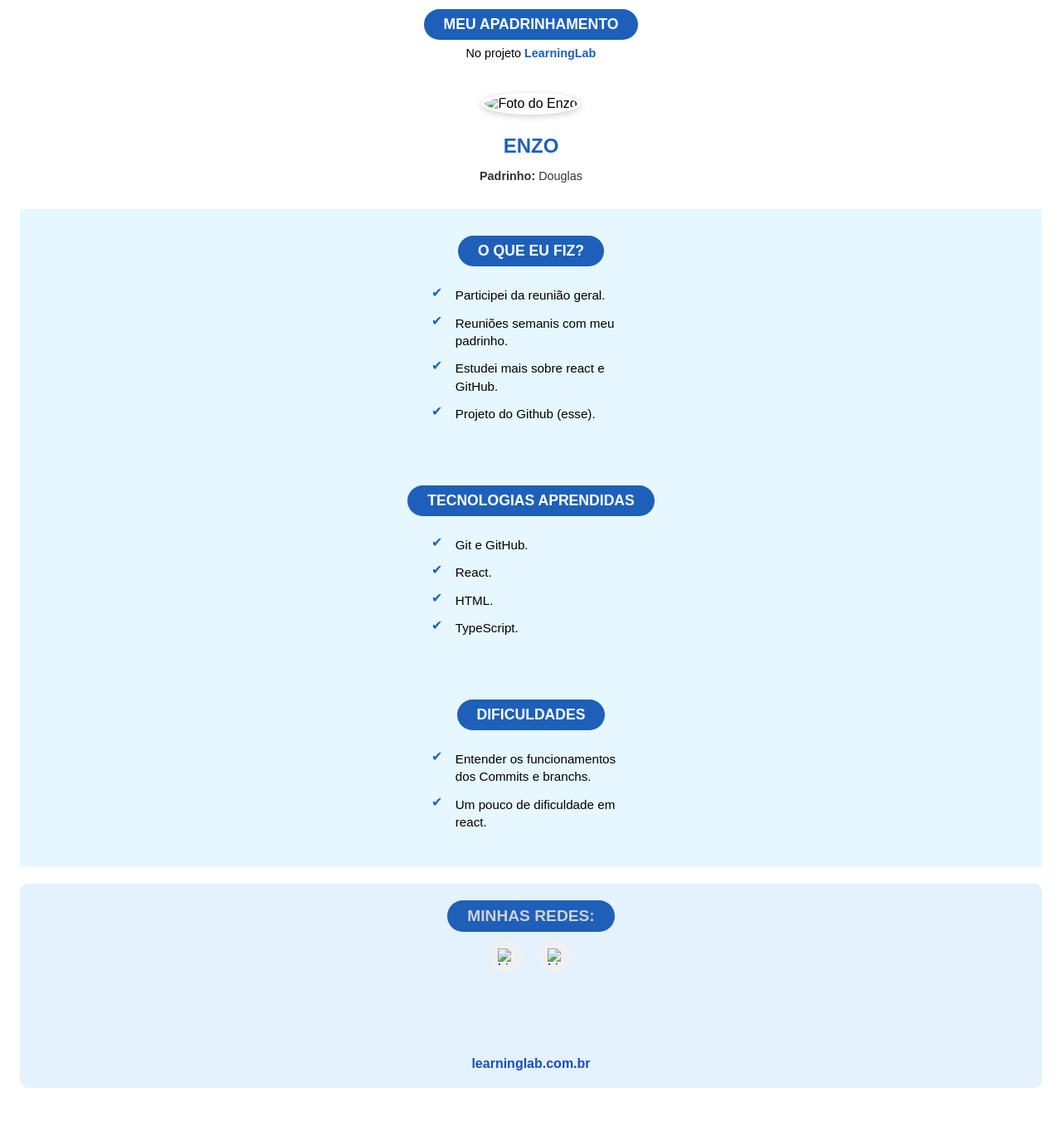
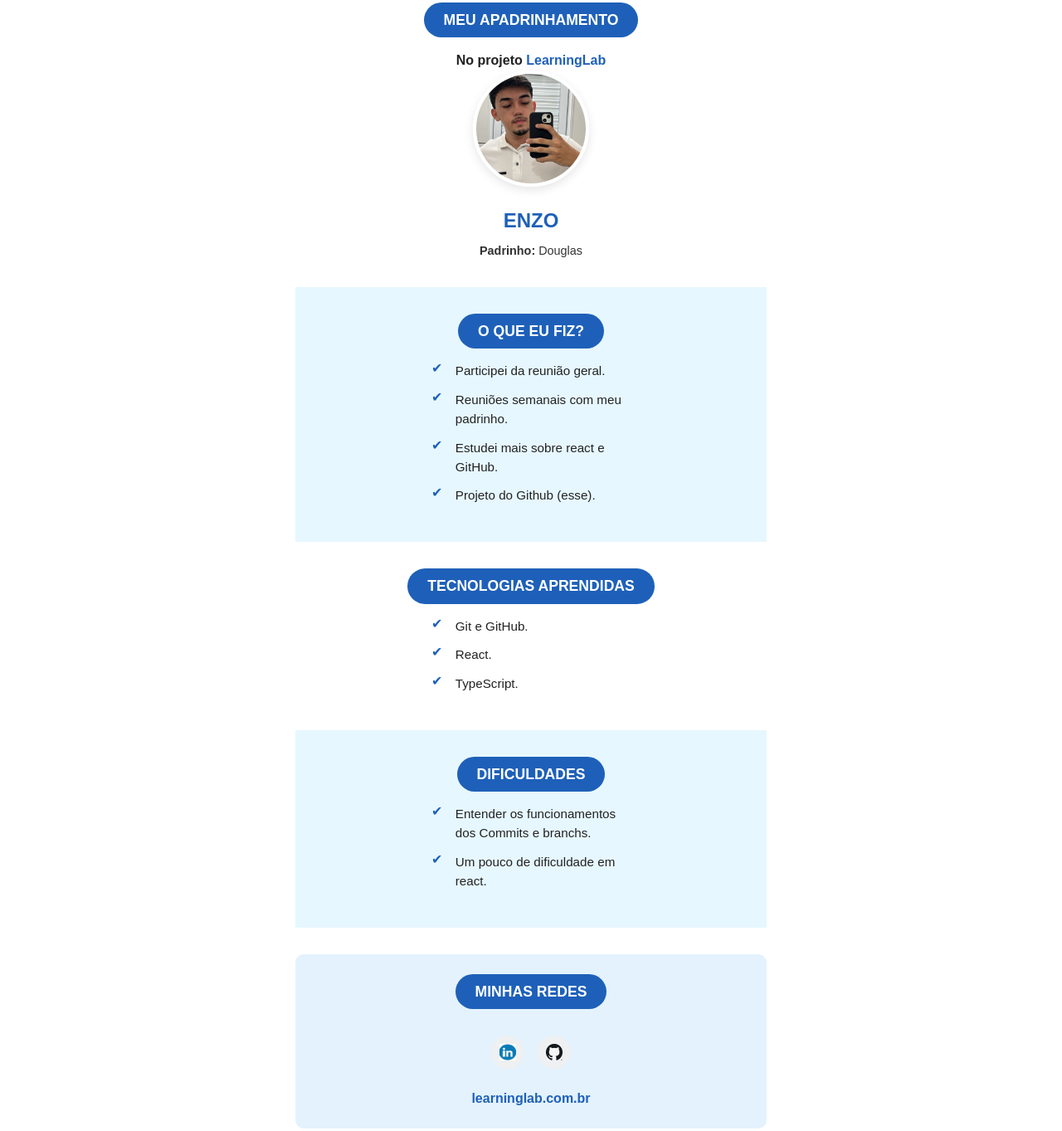
Before and after one commit to EnzoFreitassn/meu-apadrinhamento, a plain HTML site: page index.html in a window 1280 px wide. Shown: the part 45-1408 px from the top of the page at 83% size. Before the commit the page ends 1380 px from the top, so only its background shows below. Drawn offline with Linux system fonts and the light colour scheme.

Commit message:
Atualização CSS e adição de fotos

```diff
--- a/css/style.css
+++ b/css/style.css
@@ -1,85 +1,99 @@
+
+:root {
+  /* Cores principais */
+  --primary: #1e60b9;
+  --light-bg: #e6f7ff;
+  --social-bg: #e3f2fd;
+  --icon-bg: #eff0f1;
+  --font-base: Arial, sans-serif;
+}
+
+/* == Global == */
+* {
+  box-sizing: border-box;
+  margin: 0;
+  padding: 0;
+}
 body {
-  font-family: Arial, sans-serif;
+  font-family: var(--font-base);
+  color: #222;
+  line-height: 1.5;
+  background: #fff;
+  max-width: 600px;
+  margin: 0 auto;
   padding: 1rem;
 }
 
-/* === Hero / Título e Foto === */
-#hero-section {
-  text-align: center;
-  margin: 2rem auto;
+a {
+  color: var(--primary);
+  text-decoration: none;
+}
+a:hover {
+  text-decoration: underline;
 }
 
-/* pílula azul */
-.section-title {
+/* == Headings & Pills == */
+.section-title,
+.title-pill {
   display: inline-block;
-  background: #1e60b9;
+  background: var(--primary);
   color: #fff;
   padding: 0.5rem 1.5rem;
   border-radius: 999px;
   font-size: 1.1rem;
   font-weight: bold;
   text-transform: uppercase;
+  margin-bottom: 1rem;
 }
 
-/* subtítulo */
-.subtitle {
-  font-size: 0.9rem;
-  color: #000;
-  margin-top: 0.5rem;
-  margin-bottom: 1.5rem;
+/* Header / Hero */
+#hero {
+  text-align: center;      /* centraliza todo o conteúdo (incluindo a img) */
+  margin: 2rem auto;
 }
-
-/* parte destacada em azul */
-.subtitle .highlight {
-  color: #1e60b9;
+/* texto destacado dentro de .subtitle */
+.highlight {
+  color: var(--primary);
   font-weight: bold;
 }
 
-
-.avatar-large {
-  width: 120px;
-  height: 120px;
-  border-radius: 50%;
-  object-fit: cover;
-  margin: 1rem auto;
-  border: 4px solid #fff;
-  box-shadow: 0 2px 8px rgba(0,0,0,0.2);
+/* Foto de perfil */
+.profile-img {
+  width: 140px;
+  height: 140px;
+  object-fit: cover;       /* garante que a imagem preencha o círculo sem distorcer */
+  border-radius: 50%;      /* círculo perfeito */
+  border: 4px solid #fff;  /* opcional: borda branca */
+  box-shadow: 0 4px 12px rgba(0, 0, 0, 0.1);
+  display: inline-block;   /* para obedecer ao text-align:center do #hero */
+  margin-bottom: 1rem;
 }
-
 
 .name {
   font-size: 1.5rem;
-  color: #1e60b9;
-  margin: 0.5rem 0;
+  color: var(--primary);
+  margin-bottom: .5rem;
   text-transform: uppercase;
 }
-
-
 .godfather {
   font-size: 0.9rem;
   color: #333;
   margin-bottom: 2rem;
 }
 
-#experiencia {
+/* == Seções com fundo claro == */
+section {
   text-align: center;
   padding: 2rem 0;
-  background: #e6f7ff;
+  background: var(--light-bg);
 }
-#experiencia .section-title {
-  display: inline-block;
-  background: #1e60b9;
-  color: #fff;
-  padding: 0.5rem 1.5rem;
-  border-radius: 999px;
-  font-size: 1.1rem;
-  font-weight: bold;
-  text-transform: uppercase;
-  margin-bottom: 1.5rem;
+section:nth-of-type(even) {
+  background: #fff;
 }
+
+/* == Listas de checklist == */
 .check-list {
   list-style: none;
-  padding: 0;
   margin: 0 auto;
   max-width: 240px;
   text-align: left;
@@ -88,161 +102,64 @@ body {
   position: relative;
   padding-left: 1.8rem;
   margin-bottom: 0.75rem;
-  line-height: 1.4;
   font-size: 0.95rem;
 }
 .check-list li::before {
   content: "✔";
   position: absolute;
   left: 0;
-  top: 0;
-  color: #1e60b9;
+  color: var(--primary);
   font-size: 1rem;
   line-height: 1;
 }
 
-/* === Seção Tecnologias Aprendidas === */
-#tecnologias {
+/* == Rodapé / Redes Sociais == */
+#redes {
+  background: var(--social-bg);
+  padding: 1.5rem;
+  border-radius: 10px;
   text-align: center;
-  padding: 2rem 0;
-  /* (opcional) repetir fundo claro */
-  background: #e6f7ff;
+  margin-top: 2rem;
+}
+#redes .section-title {
+  color: #fff;
+}
+.social-links {
+  display: flex;
+  justify-content: center;
+  gap: 1rem;
+  margin: 1rem 0;
+}
+.social-links a {
+  width: 40px;
+  height: 40px;
+  background: var(--icon-bg);
+  border-radius: 50%;
+  display: flex;
+  align-items: center;
+  justify-content: center;
+  transition: background-color 0.3s;
+}
+.social-links a:hover {
+  background: var(--primary);
+}
+.social-links img {
+  width: 20px;
+  height: 20px;
+}
+.website a {
+  font-weight: bold;
+  display: inline-block;
+  margin-top: .5rem;
 }
 
-#tecnologias .section-title {
-  display: inline-block;
-  background: #1e60b9;
-  color: #fff;
-  padding: 0.5rem 1.5rem;
-  border-radius: 999px;
-  font-size: 1.1rem;
-  font-weight: bold;
-  text-transform: uppercase;
-  margin-bottom: 1.5rem;
+/* == Responsividade == */
+@media (max-width: 400px) {
+  body {
+    padding: 0.5rem;
+  }
+  .check-list,
+  .social-links {
+    max-width: 100%;
+  }
 }
-
-#tecnologias .check-list {
-  list-style: none;
-  padding: 0;
-  margin: 0 auto;
-  max-width: 240px;
-  text-align: left;
-}
-
-#tecnologias .check-list li {
-  position: relative;
-  padding-left: 1.8rem;
-  margin-bottom: 0.75rem;
-  line-height: 1.4;
-  font-size: 0.95rem;
-}
-
-#tecnologias .check-list li::before {
-  content: "✔";
-  position: absolute;
-  left: 0;
-  top: 0;
-  color: #1e60b9;
-  font-size: 1rem;
-  line-height: 1;
-}
-
-/* === Seção Dificuldades === */
-#dificuldades {
-  text-align: center;
-  padding: 2rem 0;
-  background: #e6f7ff; /* mesmo fundo claro para consistência */
-}
-
-#dificuldades .section-title {
-  display: inline-block;
-  background: #1e60b9;
-  color: #fff;
-  padding: 0.5rem 1.5rem;
-  border-radius: 999px;
-  font-size: 1.1rem;
-  font-weight: bold;
-  text-transform: uppercase;
-  margin-bottom: 1.5rem;
-}
-
-#dificuldades .check-list {
-  list-style: none;
-  padding: 0;
-  margin: 0 auto;
-  max-width: 240px;
-  text-align: left;
-}
-
-#dificuldades .check-list li {
-  position: relative;
-  padding-left: 1.8rem;
-  margin-bottom: 0.75rem;
-  line-height: 1.4;
-  font-size: 0.95rem;
-}
-
-#dificuldades .check-list li::before {
-  content: "✔";
-  position: absolute;
-  left: 0;
-  top: 0;
-  color: #1e60b9;
-  font-size: 1rem;
-  line-height: 1;
-}
-
-/* Estilo da seção de redes sociais */
-#redes {
-    background-color: #e3f2fd; /* Cor de fundo azul clara */
-    padding: 20px;
-    border-radius: 10px;
-    margin-top: 20px;
-    text-align: center;
-}
-
-#redes .section-title {
-    font-size: 1.2rem;
-    color: #cfd0d3; /* Cor azul para o título */
-    font-weight: bold;
-    margin-bottom: 10px;
-}
-
-#redes .social-links {
-    display: flex;
-    justify-content: center;
-    gap: 20px;
-    margin-bottom: 100px;
-}
-
-#redes .social-links a {
-    display: inline-block;
-    width: 40px; /* Tamanho dos ícones */
-    height: 40px;
-    background-color: #eff0f1; /* Fundo azul para os ícones */
-    border-radius: 50%;
-    display: flex;
-    justify-content: center;
-    align-items: center;
-    transition: background-color 0.3s;
-}
-
-#redes .social-links a:hover {
-    background-color: #1e88e5; /* Cor azul mais forte no hover */
-}
-
-#redes .social-links img {
-    width: 20px; /* Ajuste o tamanho do ícone */
-    height: 20px;
-}
-
-#redes .website a {
-    color: #1a4fb8; /* Cor azul para o link */
-    text-decoration: none;
-    font-size: 1rem;
-    font-weight: bold;
-}
-
-#redes .website a:hover {
-    text-decoration: underline; /* Sublinha o link ao passar o mouse */
-}
--- a/index.html
+++ b/index.html
@@ -9,38 +9,36 @@
 </head>
 <body>
   <header id="hero">
-    <section id="hero-section">
-  <div class="section-title">MEU APADRINHAMENTO</div>
+    <div class="section-title">Meu Apadrinhamento</div>
+    <p class="subtitle">
+      <strong>No projeto </strong><span class="highlight">LearningLab</span>
+    </p>
+    <img src="css/imagens/foto.enzo.jpg" alt="Foto do Enzo" class="profile-img">
+
+    <h1 class="name">Enzo</h1>
+    <p class="godfather"><strong>Padrinho:</strong> Douglas</p>
+  </header>
 
 
-  <p class="subtitle">
-    No projeto <span class="highlight">LearningLab</span>
-  </p>
 
-  <img src="img/avatar.jpg" alt="Foto do Enzo" class="avatar-large" />
-
-  <h1 class="name">ENZO</h1>
-  <p class="godfather"><strong>Padrinho:</strong> Douglas</p>
-</section>
+<main>
 
 <section id="experiencia">
-
   <div class="section-title">O QUE EU FIZ?</div>
-
   <ul class="check-list">
     <li>Participei da reunião geral.</li>
-    <li>Reuniões semanis com meu padrinho.</li>
+    <li>Reuniões semanais com meu padrinho.</li>
     <li>Estudei mais sobre react e GitHub.</li>
     <li>Projeto do Github (esse).</li>
   </ul>
 </section>
+
 
 <section id="tecnologias">
   <div class="section-title">TECNOLOGIAS APRENDIDAS</div>
   <ul class="check-list">
     <li>Git e GitHub.</li>
     <li>React.</li>
-    <li>HTML.</li>
     <li>TypeScript.</li>
   </ul>
 </section>
@@ -53,21 +51,23 @@
     <li>Um pouco de dificuldade em react.</li>
   </ul>
 </section>
+</main>
 
-<section id="redes">
-  <div class="section-title">MINHAS REDES:</div>
+<footer id="redes">
+    <div class="section-title">Minhas Redes</div>
     <div class="social-links">
-    <a href="https://www.linkedin.com/in/enzo-freitas-a8884a363/" target="_blank">
-      <img src="linkedin-icon.png" alt="LinkedIn" />
+      <a href="https://linkedin…" target="_blank" rel="noopener">
+        <img src="css/imagens/linkedin img.png" alt="LinkedIn do Enzo">
       </a>
-    <a href="https://github.com/EnzoFreitassn" target="_blank">
-      <img src="linkedin-icon.png" alt="LinkedIn" />
+      <a href="https://github.com/EnzoFreitassn" target="_blank" rel="noopener">
+        <img src="css/imagens/github img.png" alt="GitHub do Enzo">
       </a>
     </div>
     <div class="website">
-    <a href="https://learninglab.com.br" target="_blank">learninglab.com.br</a>
+      <a href="https://learninglab.com.br" target="_blank" rel="noopener">
+        learninglab.com.br
+      </a>
     </div>
-</section>
-
+  </footer>
 </body>
 </html>
```
Also changed, not shown: css/imagens/foto.enzo.jpg (added), css/imagens/github img.png (added), css/imagens/linkedin img.png (added). Lines whose indentation alone changed are shown as unchanged.
